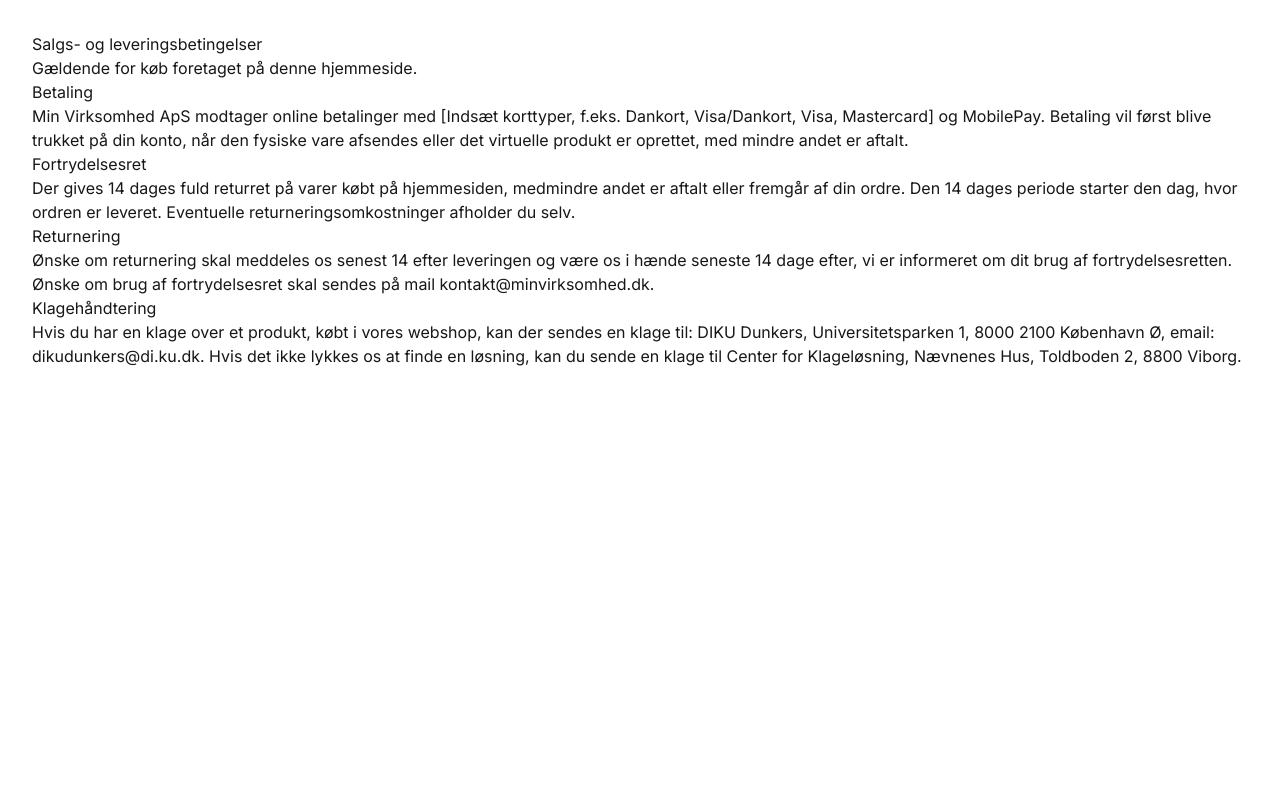
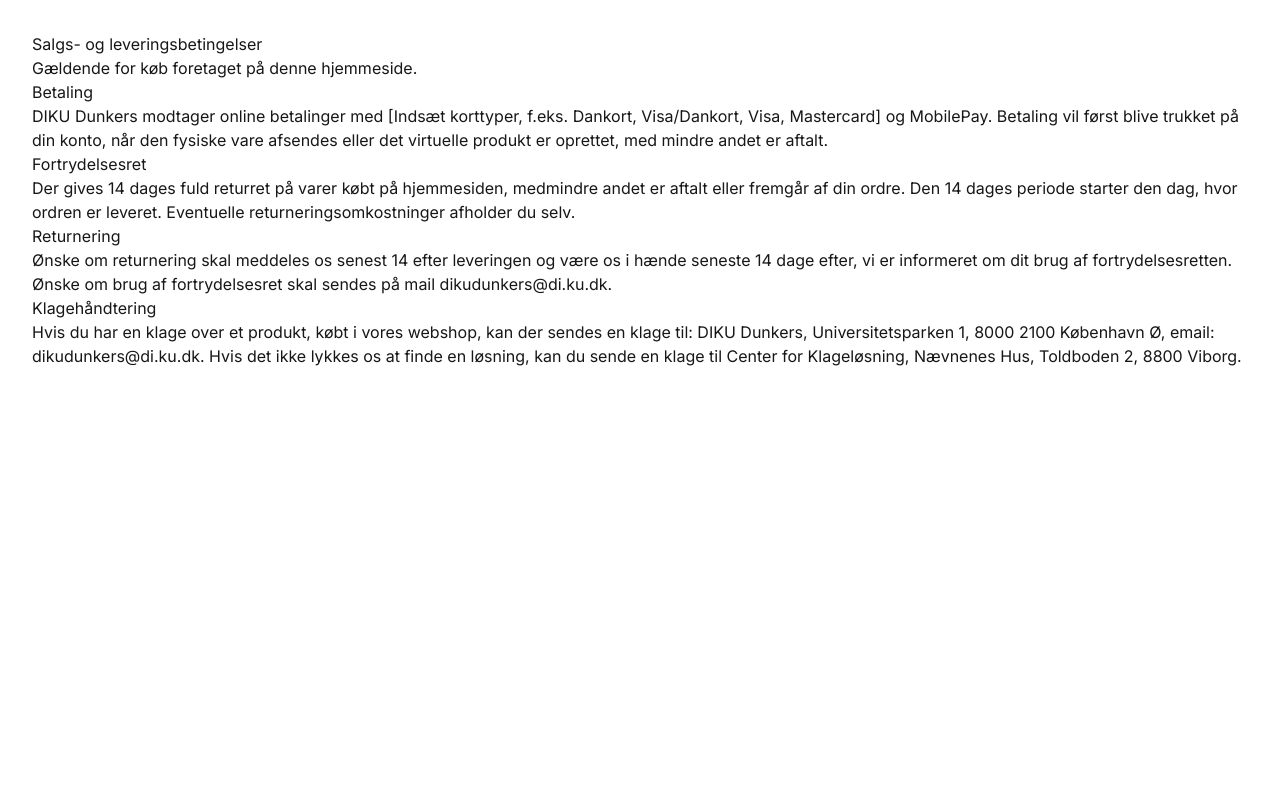
Before and after one commit to lausafin/dikudunkers, a Next.js app: page /salgsbetingelser in a window 1280 px wide. Shown: the top 800 px of the page. Built offline with nearby package versions, Linux system fonts and the light colour scheme.

Commit message:
Update payment and return contact information in terms and conditions page

```diff
--- a/src/app/salgsbetingelser/page.tsx
+++ b/src/app/salgsbetingelser/page.tsx
@@ -7,7 +7,7 @@
 
       <h2>Betaling</h2>
       <p>
-        Min Virksomhed ApS modtager online betalinger med [Indsæt korttyper, f.eks. Dankort, Visa/Dankort, Visa, Mastercard] og MobilePay.
+        DIKU Dunkers modtager online betalinger med [Indsæt korttyper, f.eks. Dankort, Visa/Dankort, Visa, Mastercard] og MobilePay.
         Betaling vil først blive trukket på din konto, når den fysiske vare afsendes eller det virtuelle produkt er oprettet, med mindre andet er aftalt.
       </p>
 
@@ -18,7 +18,7 @@
 
       <h2>Returnering</h2>
       <p>
-        Ønske om returnering skal meddeles os senest 14 efter leveringen og være os i hænde seneste 14 dage efter, vi er informeret om dit brug af fortrydelsesretten. Ønske om brug af fortrydelsesret skal sendes på mail kontakt@minvirksomhed.dk.
+        Ønske om returnering skal meddeles os senest 14 efter leveringen og være os i hænde seneste 14 dage efter, vi er informeret om dit brug af fortrydelsesretten. Ønske om brug af fortrydelsesret skal sendes på mail dikudunkers@di.ku.dk.
       </p>
 
       <h2>Klagehåndtering</h2>
```
